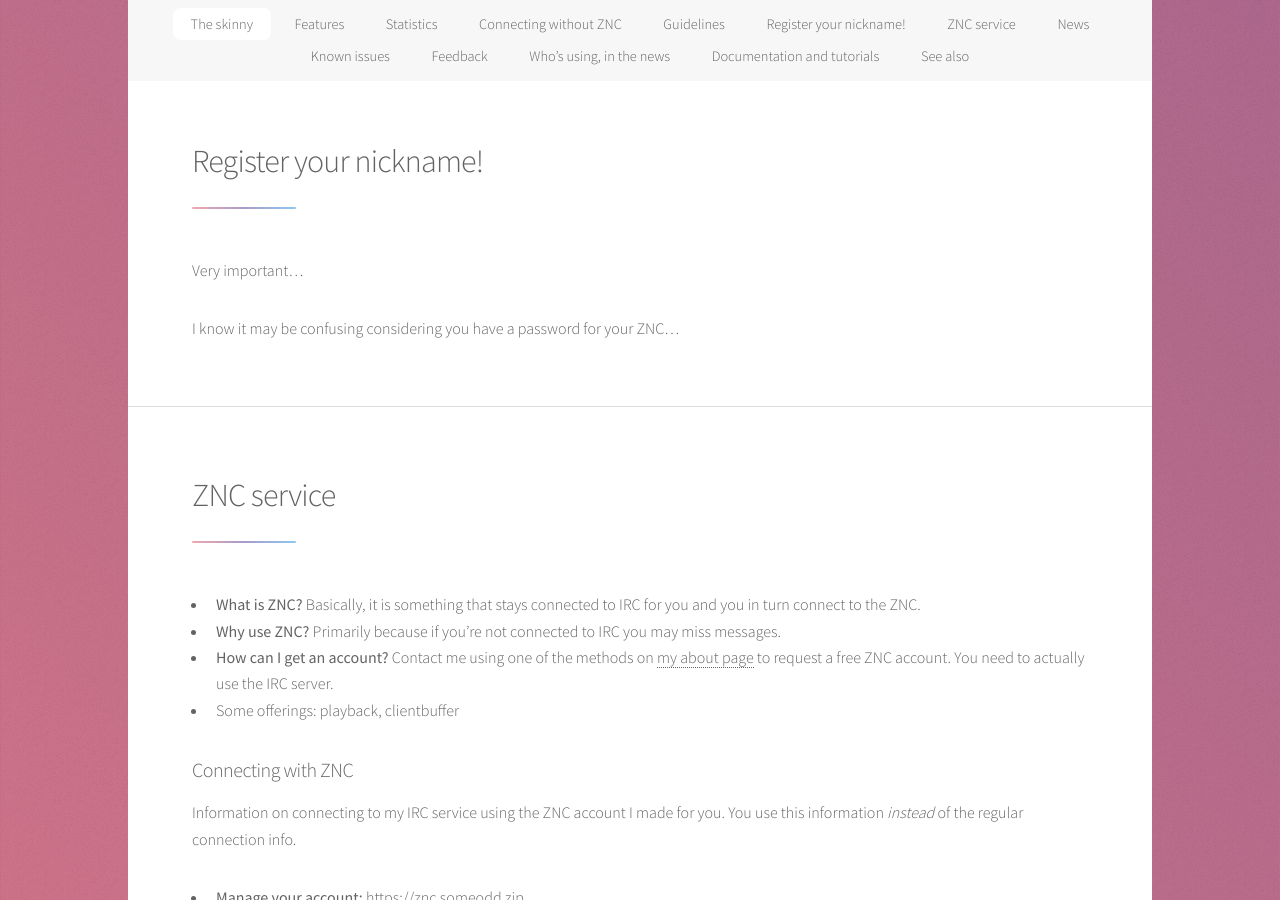
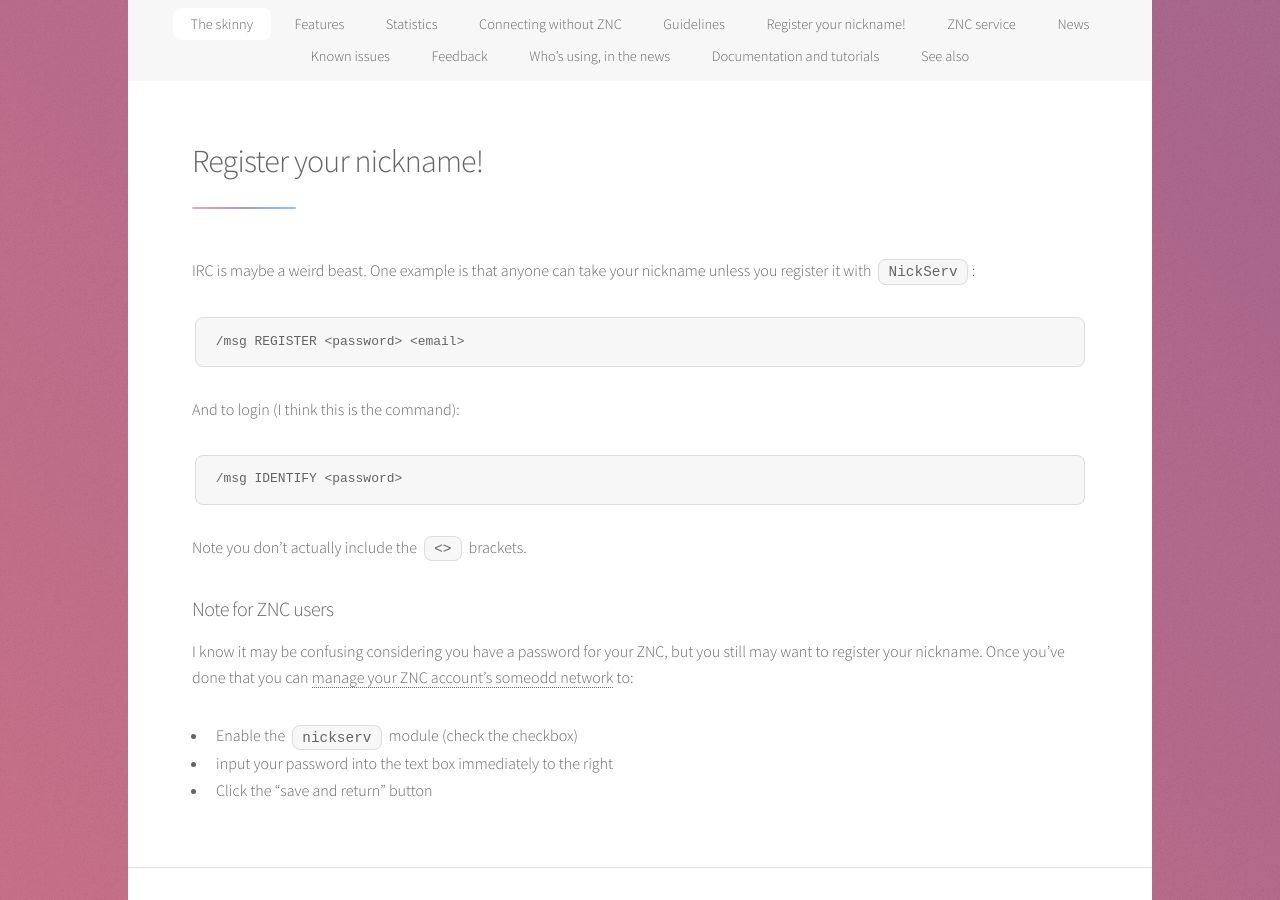
Before and after one commit to someodd/someodd.github.io, a Jekyll site: the page built from showcase/_posts/2024-04-01-irc-server.md, in a window 1280 px wide and 900 px high, scrolled down 6880 px. Built offline with Jekyll 4.4.1, drawn with Linux system fonts in a browser that asks for light colours; some of the changed text lies outside the part shown.

Commit message:
nicknserv notes

````diff
--- a/showcase/_posts/2024-04-01-irc-server.md
+++ b/showcase/_posts/2024-04-01-irc-server.md
@@ -151,9 +151,27 @@ In order of how much I care to enforce:
 
 ## Register your nickname!
 
-Very important...
+IRC is maybe a weird beast. One example is that anyone can take your nickname unless you register it with `NickServ`:
 
-I know it may be confusing considering you have a password for your ZNC...
+```
+/msg REGISTER <password> <email>
+```
+
+And to login (I think this is the command):
+
+```
+/msg IDENTIFY <password>
+```
+
+Note you don't actually include the `<>` brackets.
+
+### Note for ZNC users
+
+I know it may be confusing considering you have a password for your ZNC, but you still may want to register your nickname. Once you've done that you can [manage your ZNC account's someodd network](https://znc.someodd.zip) to:
+
+* Enable the `nickserv` module (check the checkbox)
+* input your password into the text box immediately to the right
+* Click the "save and return" button
 
 ## ZNC service
 
@@ -200,6 +218,7 @@ someodd-irc
 * I'm not really doing much of any administration, there's no other operators
 * Server isn't really fully set up (like services, permissions)
 * Web UI (KiwiIRC) seems to be broken
+* no real email system. this may mean you can't recover your account/nickname if you forget your password or the like
 
 ## Feedback
 
````
